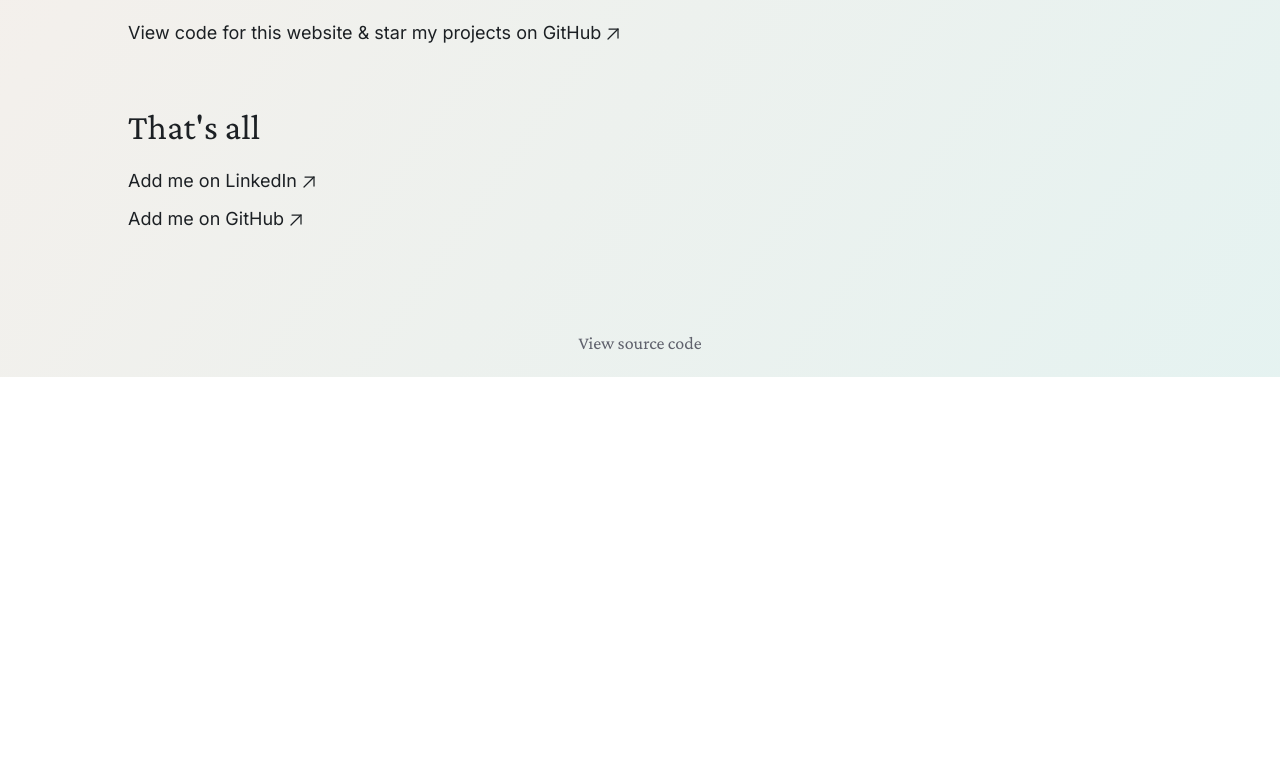
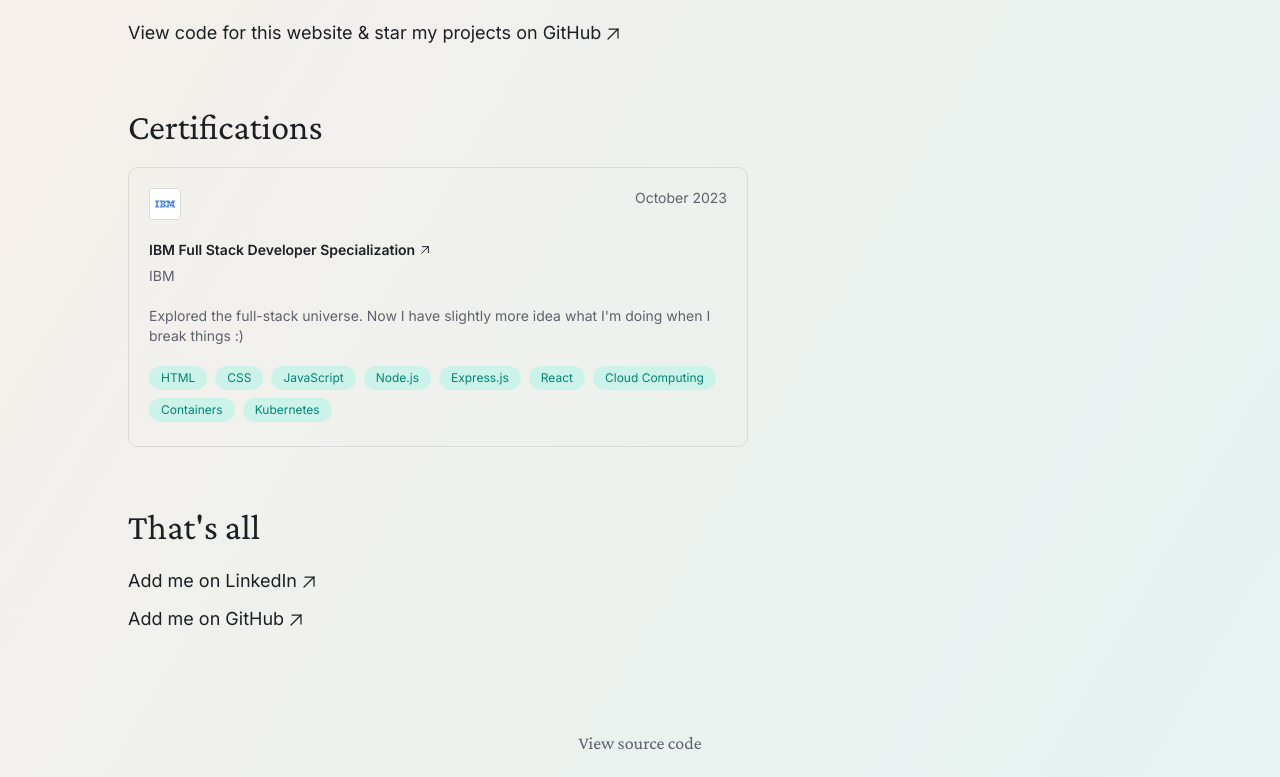
Before and after one commit to aaronloh16/personal-website-v2, a Next.js app: page / in a window 1280 px wide. Shown: the part 1424-2201 px from the top of the page. Before the commit the page ends 1801 px from the top, so only its background shows below. Built offline with nearby package versions, Linux system fonts and the light colour scheme.

Commit message:
added certifications section

```diff
--- a/src/app/page.tsx
+++ b/src/app/page.tsx
@@ -5,6 +5,8 @@ import ProjectCard from "@/components/ProjectCard";
 import SocialLink from "@/components/SocialLink";
 import WorkExperienceCard from "@/components/WorkExperienceCard";
 import { projects } from "@/lib/projectsData";
+import CertificationCard from "@/components/CertificationCard";
+import { certifications } from "@/lib/certificationsData";
 import { experiences } from "@/lib/workExperienceData";
 import Image from "next/image";
 import Link from "next/link";
@@ -88,6 +90,20 @@ export default function Home() {
             href="https://github.com/aaronloh16"
           />
         </section>
+
+        <section className="flex w-full flex-col gap-[20px]">
+          <h1 className="font-serif text-4xl">Certifications</h1>
+          <div className="flex flex-wrap gap-[20px]">
+            {Object.keys(certifications).map((certification) => (
+              <CertificationCard
+                key={certification}
+                certification={certification as keyof typeof certifications}
+              />
+            ))}
+          </div>
+        </section>
+
+
         <section className="flex w-full flex-col gap-[20px]">
           <h1 className="font-serif text-4xl">That&apos;s all</h1>
           <div className="flex flex-col gap-[10px]">
--- /dev/null
+++ b/src/components/CertificationCard.tsx
@@ -0,0 +1,57 @@
+import { certifications } from "@/lib/certificationsData";
+import { IconArrowUpRight } from "@tabler/icons-react";
+import Image from "next/image";
+import Link from "next/link";
+import TechnologyTag from "./TechnologyTag";
+
+export default function CertificationCard({
+  certification,
+}: {
+  certification: keyof typeof certifications;
+}) {
+  const info = certifications[certification];
+
+  return (
+    <div className="relative w-full rounded-[10px] border border-lightGrey text-sm transition-colors hover:bg-lightGrey/20 focus-visible:bg-lightGrey/20 md:min-h-[280px] md:w-[calc(100%-20px)] md:max-w-[620px] dark:hover:bg-lightGrey/30 dark:focus-visible:bg-lightGrey/30">
+      <div className="flex flex-col gap-[20px] px-[20px] py-[20px]">
+        {/* image & date */}
+        <div className="flex justify-between text-grey">
+          <Image
+            src={info.image}
+            width={32}
+            height={32}
+            alt={`${info.title} logo`}
+            className="h-[32px] w-[32px] rounded border border-lightGrey"
+          />
+          <span>{info.date}</span>
+        </div>
+        {/* title & provider */}
+        <div className="flex flex-col gap-[6px]">
+          <Link
+            href={info.link}
+            target="_blank"
+            rel="noreferrer noopener"
+            className="group/link flex items-center gap-[2px] font-semibold text-black transition-all hover:text-darkTeal focus-visible:text-darkTeal"
+          >
+            <span className="absolute inset-0" />
+            <span>{info.title}</span>
+            <IconArrowUpRight
+              size={16}
+              stroke={1.5}
+              className="transition-transform group-hover/link:-translate-y-1 group-hover/link:translate-x-1 group-focus-visible/link:-translate-y-1 group-focus-visible/link:translate-x-1"
+            />
+          </Link>
+          <p className="leading-5 text-grey">{info.provider}</p>
+        </div>
+        {/* description */}
+        <p className="leading-5 text-grey">{info.description}</p>
+        {/* tags */}
+        <div className="flex flex-wrap gap-[8px]">
+          {info.tags.map((tag) => (
+            <TechnologyTag key={tag} text={tag} />
+          ))}
+        </div>
+      </div>
+    </div>
+  );
+}
--- /dev/null
+++ b/src/lib/certificationsData.ts
@@ -0,0 +1,12 @@
+export const certifications = {
+    IBMFullStack: {
+      title: "IBM Full Stack Developer Specialization",
+      provider: "IBM",
+      date: "October 2023",
+      image: "/certification-images/ibm.webp",
+      description: "Explored the full-stack universe. Now I have slightly more idea what I'm doing when I break things :)",
+      link: "https://coursera.org/share/9bfa826c3e51cfe6a76c8f235872669b",
+      tags: ["HTML", "CSS", "JavaScript", "Node.js", "Express.js", "React", "Cloud Computing", "Containers", "Kubernetes"],
+    },
+    // Add more certifications as needed
+  };
```
Also changed, not shown: public/certification-images/ibm.webp (added).
